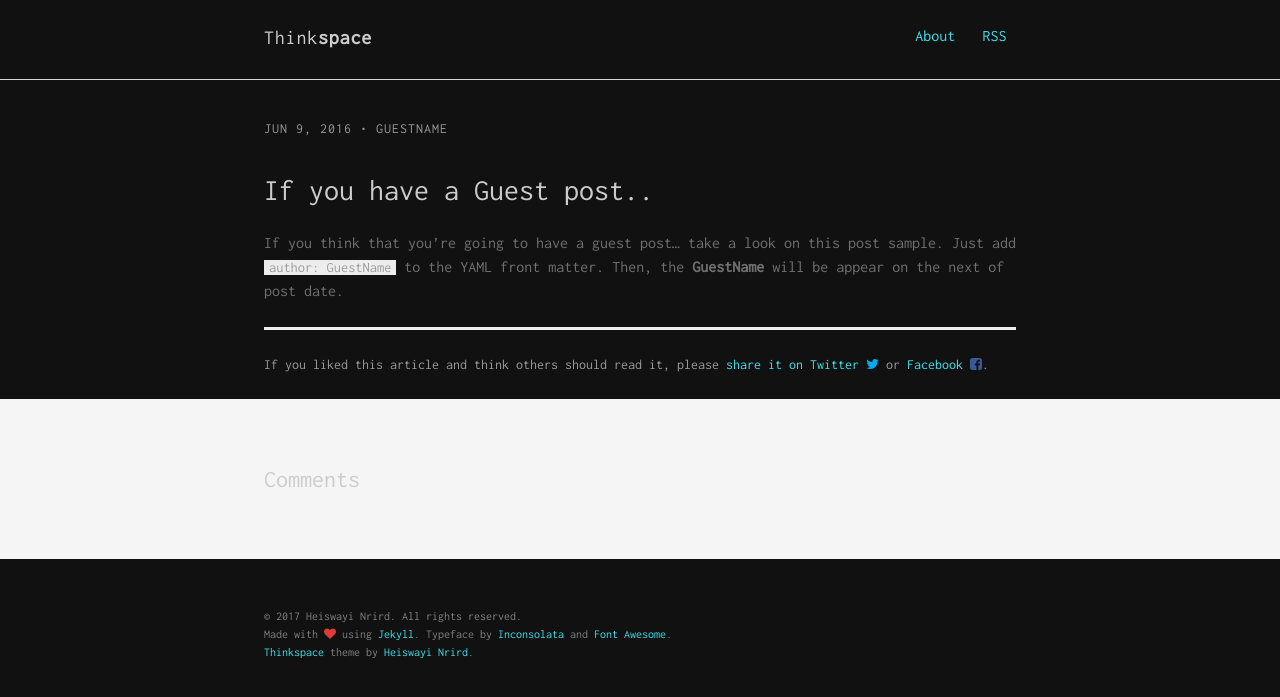
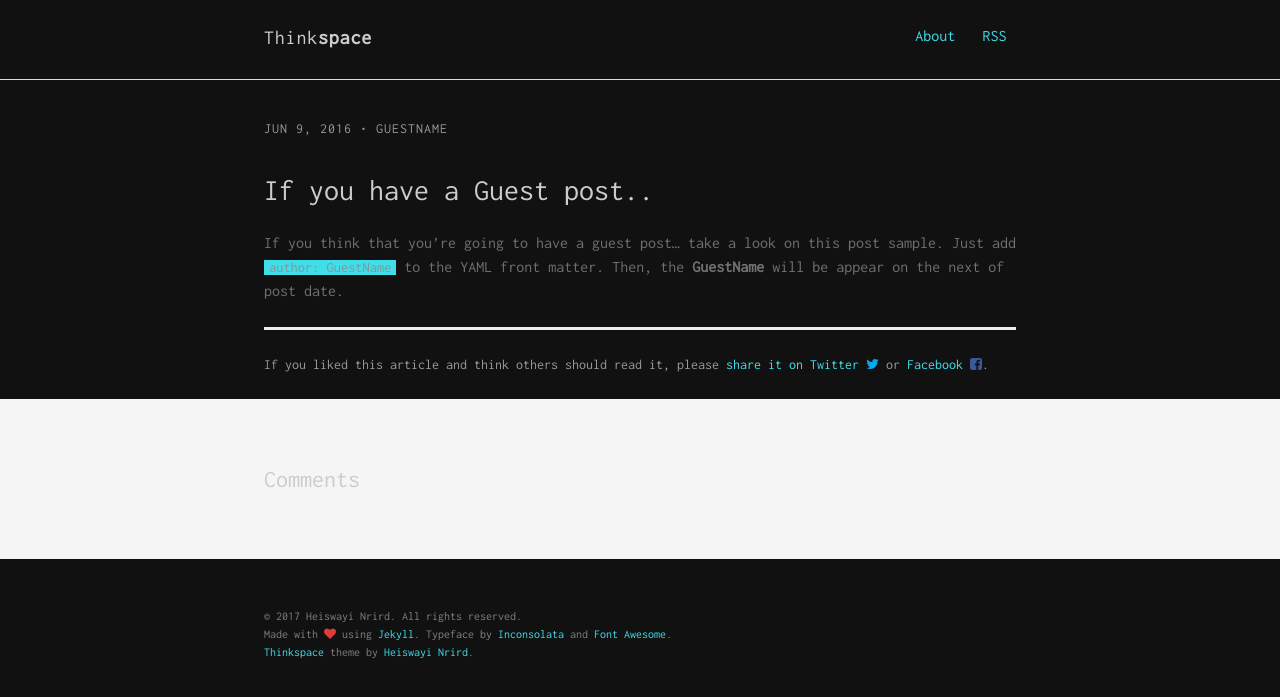
Before and after one commit to user-upworker/thinkspace, a Jekyll site: the page built from _posts/2016-06-09-if-you-have-a-guest-post.md, in a window 1280 px wide. Shown: the top 697 px of the page. Built offline with Jekyll 4.4.1, drawn with Linux system fonts in a browser that asks for light colours; comment, search, counter and statistics services are not loaded.

Commit message:
Update _typography.scss

```diff
--- a/assets/scss/base/_typography.scss
+++ b/assets/scss/base/_typography.scss
@@ -89,14 +89,15 @@ blockquote {
 }
 
 code {
-  background: none;
+ // background: none;
   border-radius: 0;
   border: none;
   font-family: $base-font-family;
   font-size: 0.9em;
   margin: 0;
   padding: 0 5px;
-  background-color: lighten($light-gray-color, 13%);
+  //background-color: lighten($light-gray-color, 13%);
+  background-color: $light-blue;
 }
 
 pre {
```
